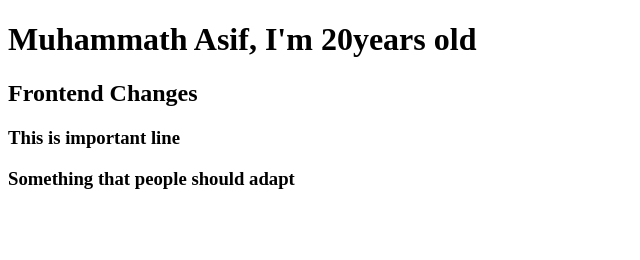
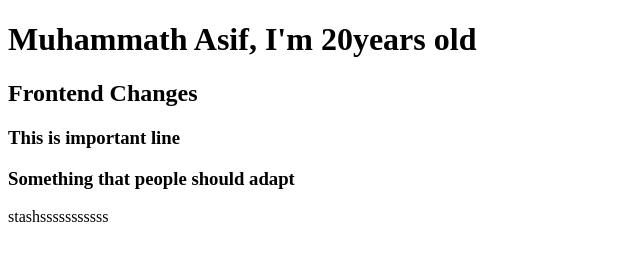
Before and after one commit to MuhammathAsif2005/sampleRepo, a plain HTML site: page index.html in a window 1280 px wide. Shown: the whole page, without its empty margins (0-640 px from the left). Drawn offline with Linux system fonts and the light colour scheme.

Commit message:
stash method

```diff
--- a/index.html
+++ b/index.html
@@ -10,5 +10,6 @@
     <h2>Frontend Changes</h2>
     <h3>This is important line</h3>
     <h3>Something that people should adapt</h3>
+    stashsssssssssss
 </body>
 </html>
```
